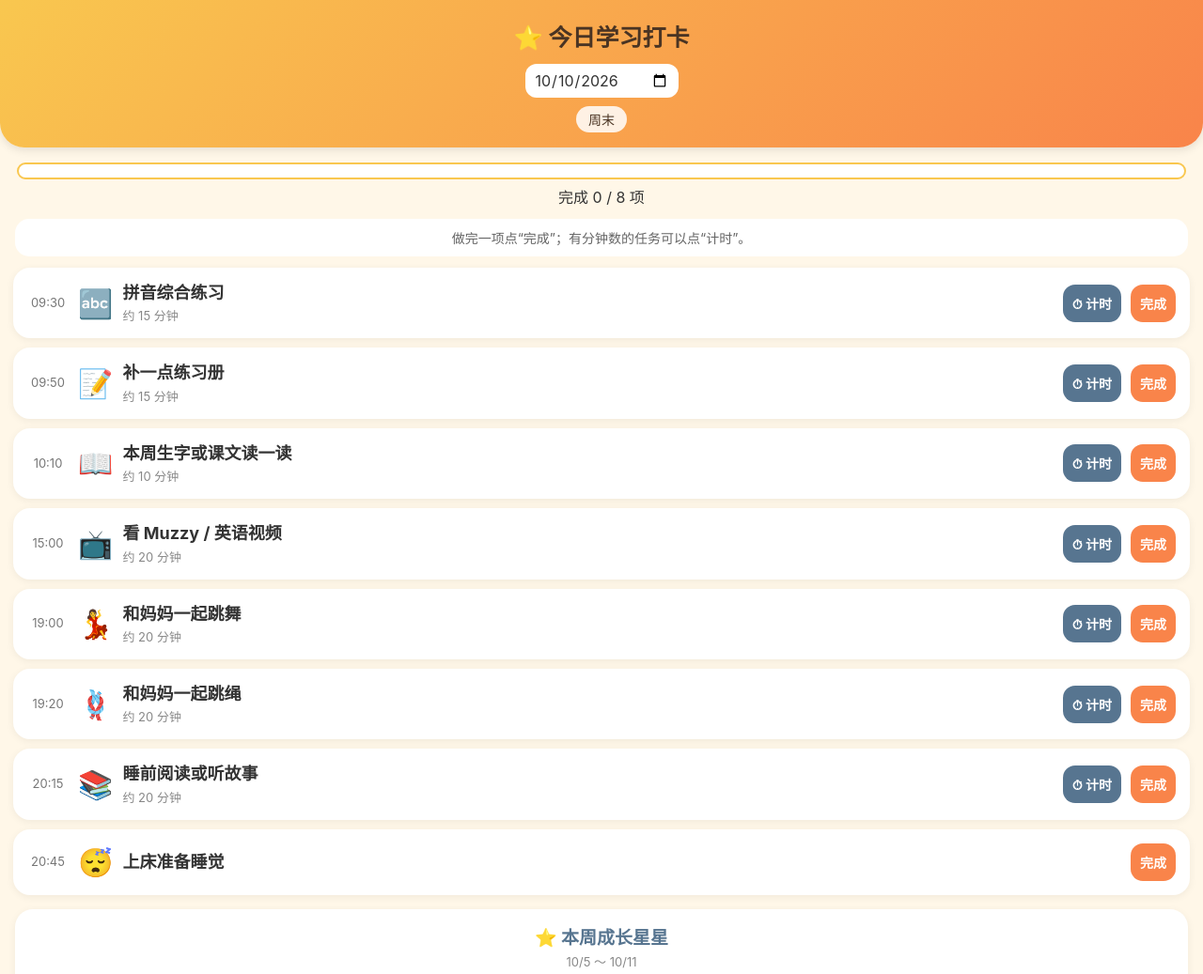
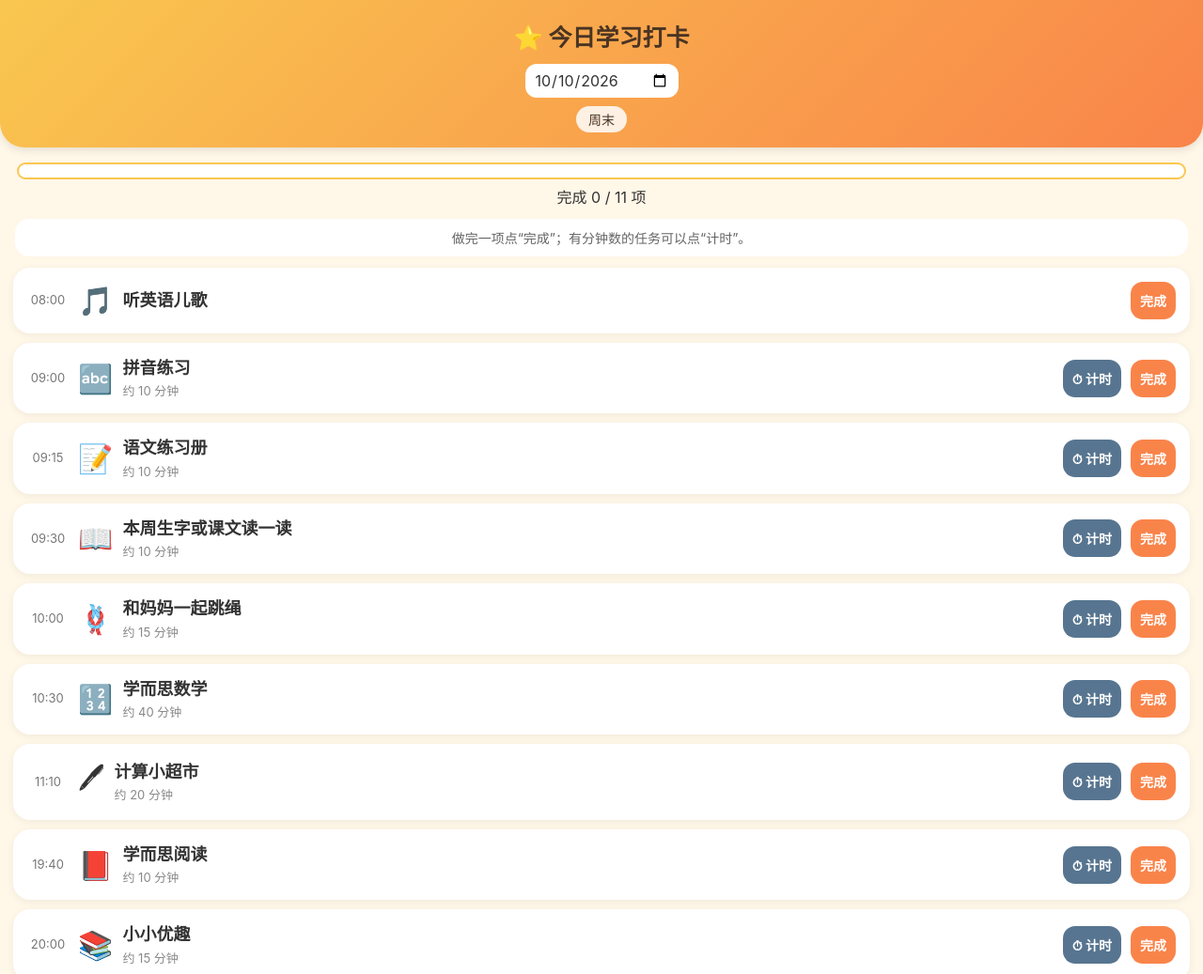
Before and after one commit to Adada-bb/daka, a plain HTML site: page index.html in a window 1280 px wide. Shown: the top 1037 px of the page at 94% size. Drawn offline with Linux system fonts and the light colour scheme.

Commit message:
Update tasks in defaultPlan function

```diff
--- a/index.html
+++ b/index.html
@@ -565,40 +565,42 @@
         if (type === 'english') {
           return [
             makeTask('e1', '07:00', '🎵', '早饭听英语儿歌', 0),
-            makeTask('e2', '15:30', '🇬🇧', '放学后去英语课', 0),
             makeTask('e3', '20:10', '📖', '完成必须完成的语数作业', 15),
-            makeTask('e4', '20:25', '🎒', '自己收书包', 0),
+            makeTask('e4', '20:25', '🎒', '自己收书包英语熏听', 0),
             makeTask('e5', '20:40', '😴', '上床准备睡觉', 0)
           ];
         }
 
         if (type === 'weekend') {
           return [
-            makeTask('w1', '09:30', '🔤', '拼音综合练习', 15),
-            makeTask('w2', '09:50', '📝', '补一点练习册', 15),
-            makeTask('w3', '10:10', '📖', '本周生字或课文读一读', 10),
-            makeTask('w4', '15:00', '📺', '看 Muzzy / 英语视频', 20),
-            makeTask('w5', '19:00', '💃', '和妈妈一起跳舞', 20),
-            makeTask('w6', '19:20', '🪢', '和妈妈一起跳绳', 20),
-            makeTask('w7', '20:15', '📚', '睡前阅读或听故事', 20),
-            makeTask('w8', '20:45', '😴', '上床准备睡觉', 0)
+            makeTask('w1', '08:00', '🎵', '听英语儿歌', 0),
+            makeTask('w2', '09:00', '🔤', '拼音练习', 10),
+            makeTask('w3', '09:15', '📝', '语文练习册', 10),
+            makeTask('w4', '09:30', '📖', '本周生字或课文读一读', 10),
+            makeTask('w5', '10:00', '🪢', '和妈妈一起跳绳', 15),
+            makeTask('w6', '10:30', '🔢', '学而思数学', 40),
+            makeTask('w7', '11:10', '🖊', '计算小超市', 20),
+            makeTask('w8', '19:40', '📕', '学而思阅读', 10),
+            makeTask('w9', '20:00', '📚', '小小优趣', 15),
+            makeTask('w10', '20:20', '👩', 'April英语复习', 15),
+            makeTask('w11', '21:00', '😴', '上床准备睡觉', 0),
           ];
         }
 
         return [
-          makeTask('n1', '15:30', '🍪', '到家休息 + 听英语音频', 0),
-          makeTask('n2', '16:00', '📖', '完成语文作业', 10),
-          makeTask('n3', '16:10', '🔤', '拼音声调练习', 10),
-          makeTask('n4', '16:20', '👀', '语文复习或预习', 5),
-          makeTask('n5', '16:25', '🚰', '课间喝水、上厕所、活动', 10),
-          makeTask('n6', '16:35', '🔢', '完成数学作业或少量练习', 20),
-          makeTask('n7', '17:00', '🎮', '自由玩耍', 0),
-          makeTask('n8', '18:00', '🍚', '晚饭', 0),
-          makeTask('n9', '19:00', '💃', '和妈妈一起跳舞', 15),
-          makeTask('n10', '19:15', '🪢', '和妈妈一起跳绳', 20),
-          makeTask('n11', '19:40', '🎒', '洗漱、收书包、听英语', 0),
-          makeTask('n12', '20:15', '📚', '睡前阅读或听故事', 20),
-          makeTask('n13', '20:45', '😴', '上床准备睡觉', 0)
+          makeTask('n1', '07:00', '🎵', '听英语儿歌', 0),
+          makeTask('n2', '16:00', '📝', '完成语文作业', 10),
+          makeTask('n3', '16:10', '🔤', '拼音练习', 5),
+          makeTask('n4', '16:20', '📝', '语文练习册', 10),
+          makeTask('n5', '16:30', '🚰', '学而思语文阅读', 20),
+          makeTask('n6', '17:00', '🔢', '完成数学作业与练习册', 20),
+          makeTask('n7', '17:30', '🖊', '计算小超市', 20),
+          makeTask('n8', '19:00', '🪢', '和妈妈一起跳绳', 15),
+          makeTask('n9', '19:30', '📚', '小小优趣', 15),
+          makeTask('n10', '19:50', '👩', 'April英语复习', 10),
+          makeTask('n11', '20:15', '📕', '学而思阅读', 10),
+          makeTask('n12', '20:30', '🎒', '收拾书包英语熏听', 10),
+          makeTask('n13', '21:00', '😴', '上床准备睡觉', 0)
         ];
       }
 
```
